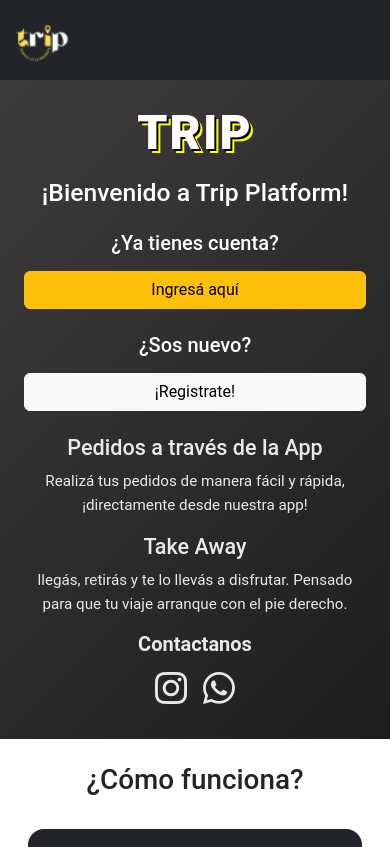
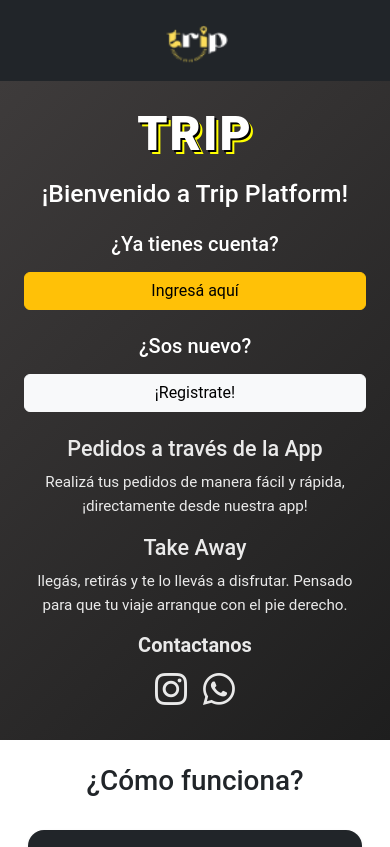
Before and after one commit to vinys2020/trip-drugstore, a React (Vite) app: page /login in a window 390 px wide. Shown: the top 847 px of the page. Built offline with nearby package versions, Linux system fonts and the light colour scheme; no server answers.

Commit message:
logocelnavbarlogin

```diff
--- a/src/App.jsx
+++ b/src/App.jsx
@@ -27,8 +27,8 @@ const AppContent = () => {
       <Link className="navbar-brand d-none d-md-block p-1" to="/" style={{ marginLeft: 100, marginTop: 10 }}>
         <img src={logo} alt="Trip Drugstore" height="60"/>
       </Link>
-      <Link className="navbar-brand d-md-none ms-1 mt-1" to="/">
-        <img src={logito} alt="Trip Drugstore" width="60" height="60" />
+      <Link className="navbar-brand d-md-none " to="/" style={{ marginLeft: 154, marginTop: 5 }}>
+        <img src={logito} alt="Trip Drugstore" width="70" height="60" />
       </Link>
     </div>
   );
```
